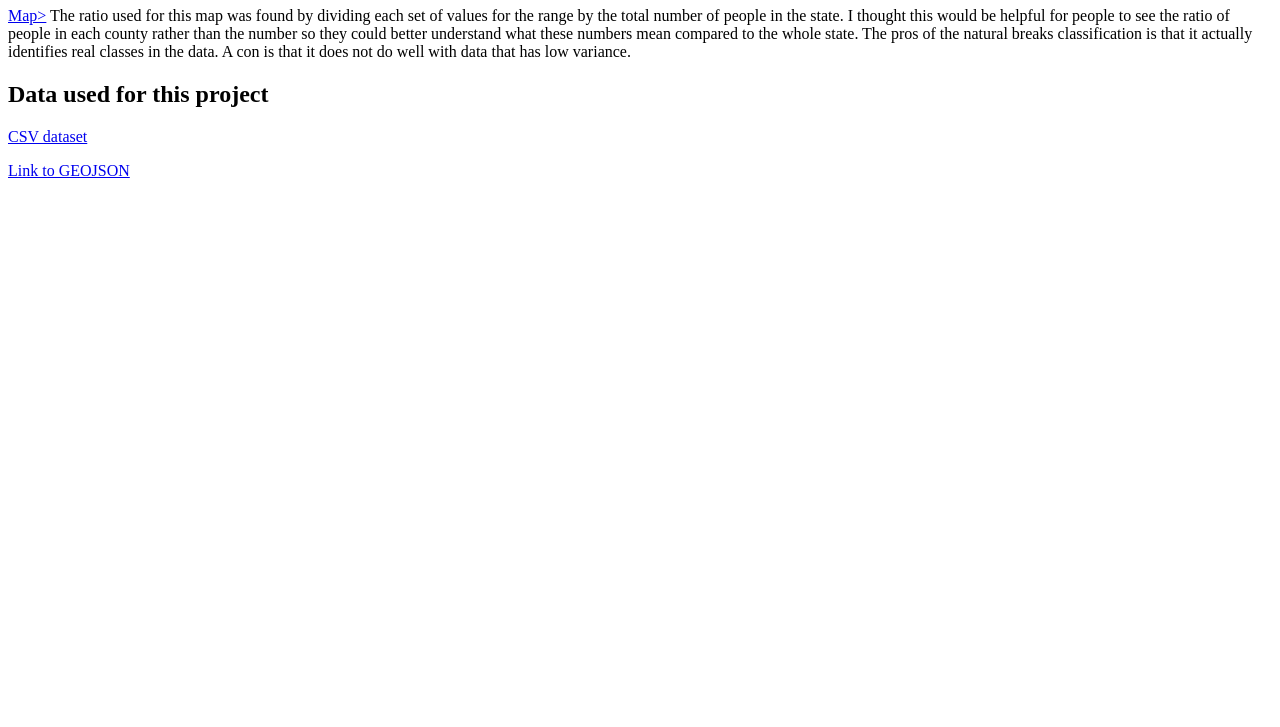
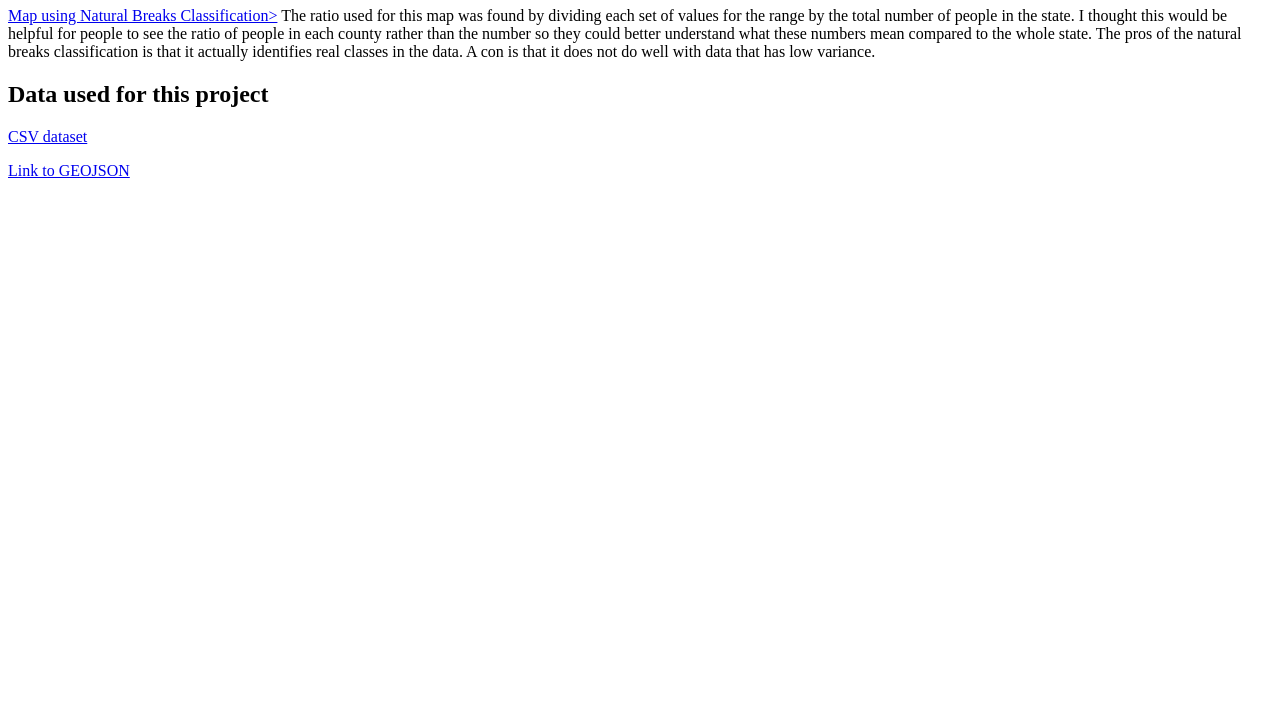
Before and after one commit to Macjacobs/HW6Part2, a plain HTML site: page index.html in a window 1280 px wide. Shown: the part 73-800 px from the top of the page. Drawn offline with Linux system fonts and the light colour scheme.

Commit message:
Update index.html

```diff
--- a/index.html
+++ b/index.html
@@ -7,7 +7,7 @@
 </head>
 <body>
 <h1>Mac Jacobs Homework 6: Census data choropleth </h1>
-<a href="./Natural Break Ratio of Employment.png"<h2>Map</h2>></a>
+<a href="./Natural Break Ratio of Employment.png"<h2>Map using Natural Breaks Classification</h2>></a>
 
 The ratio used for this map was found by dividing each set of values for the range by the total number of people in the state.  I thought this would be helpful for people to see the ratio of people in each county rather than the number so they could better understand what these numbers mean compared to the whole state.  The pros of the natural breaks classification is that it actually identifies real classes in the data.  A con is that it does not do well with data that has low variance.
 
```
